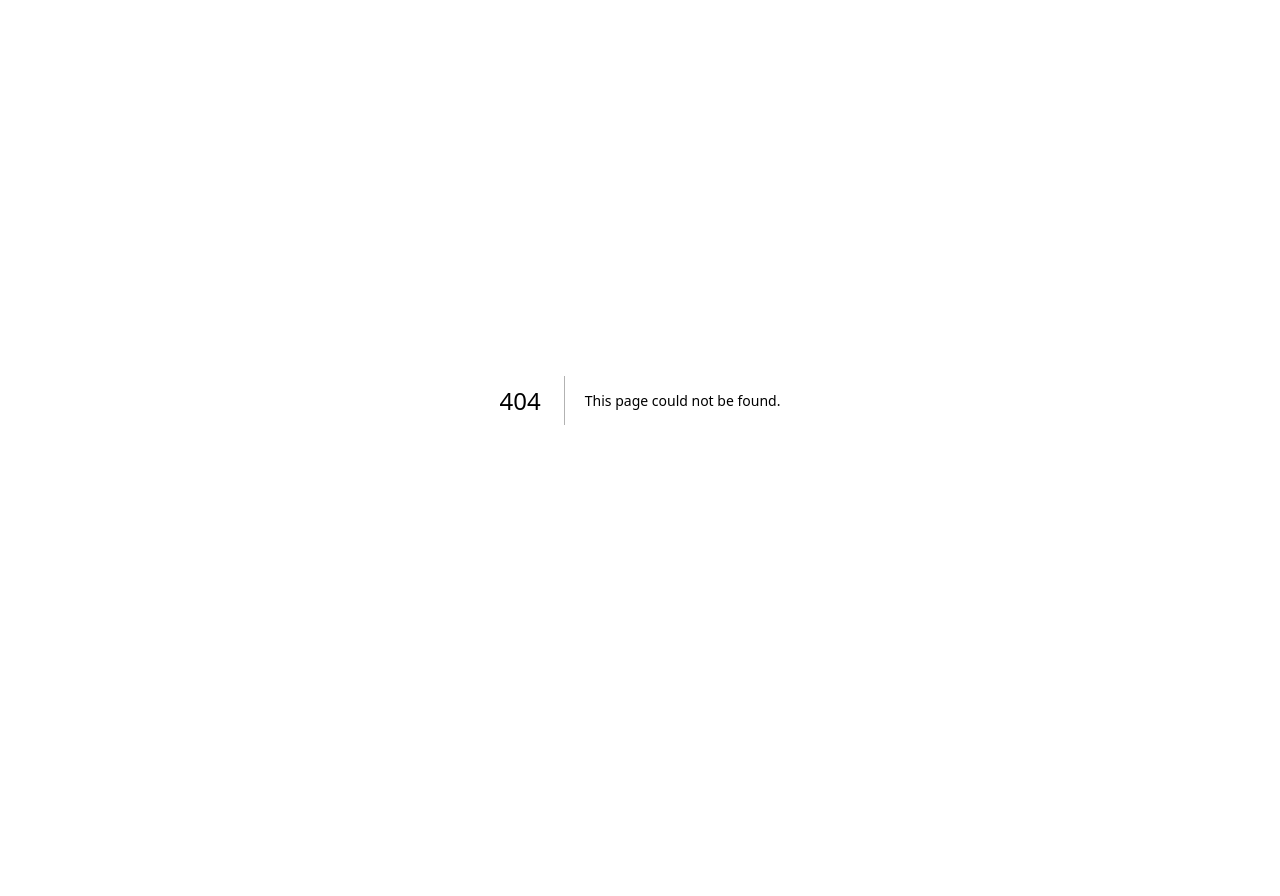
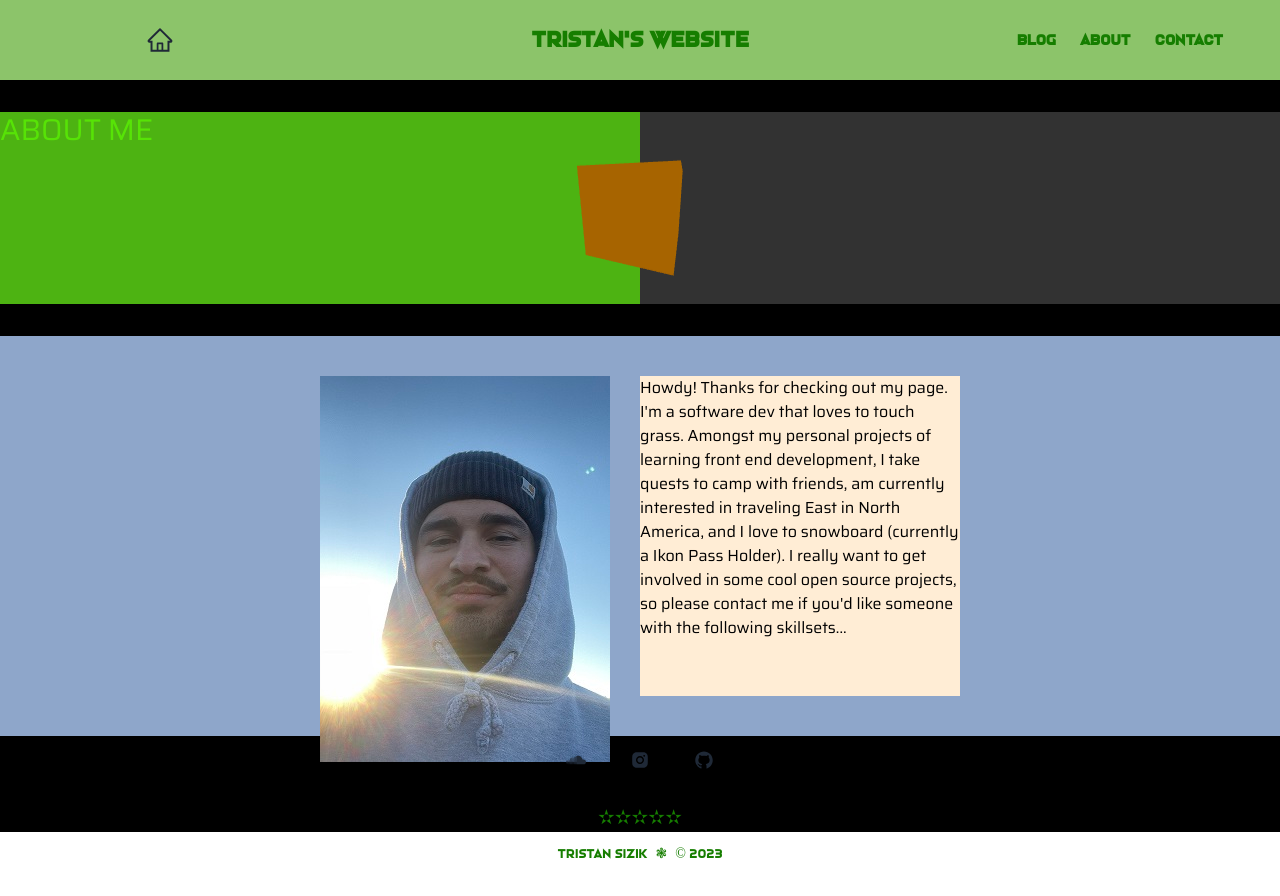
Before and after one commit to tristansizik/ForfunsiesWebDev, a Next.js app: page /about in a window 1280 px wide. Before the commit this address had no page. Shown: the top 896 px of the page. Before the commit the page ends 800 px from the top, so only its background shows below. Built offline with nearby package versions, Linux system fonts and the light colour scheme.

Commit message:
Added a new footer, and reformatted header to look nicer

```diff
--- a/src/components/FootBar.js
+++ b/src/components/FootBar.js
@@ -6,7 +6,8 @@ import Link from 'next/link'
 const FootBar = () => {
     return (
       <>
-        <div className="flex h-full items-center">
+        <div className="mt-16 flex flex-col items-center">
+          <div className="mb-3 flex space-x-4">
             <Link href="https://soundcloud.com/mastless" className="flex relative text-right w-full">
               <FootBarIcon icon={<FaSoundcloud size="20" />} text={"My Twitter"} />
             </Link>
@@ -16,6 +17,15 @@ const FootBar = () => {
             <Link href="https://github.com/tristansizik" className="relative text-right w-full">
               <FootBarIcon icon={<AiOutlineGithub size="20" />} text={"My Github"} />
             </Link>
+          </div>
+          <div className="mb-3 flex space-x-2 text-xl font-Hardigan text-green-blueish-dark">
+            <div>✫✫✫✫✫</div>
+          </div>
+          <div className="mb-8 flex space-x-2 text-sm font-Hardigan text-green-blueish-dark">
+            <div>Tristan Sizik</div>
+            <div>❃</div>
+            <div>© 2023</div>
+          </div>
          </div>
       </>
     );
--- a/src/components/NavBar.js
+++ b/src/components/NavBar.js
@@ -4,23 +4,24 @@ import { IoShareSocialOutline } from "react-icons/io";
 import Link from 'next/link'
 
 const NavBar = (bgColor) => {
-  let topMost = "justify-center items-center sticky top-0 h-20 w-full  bg-faint-grey ";
     return (
       <>
-      <div className={topMost}>
+      <div className="justify-center items-center sticky top-0 h-20 w-full bg-faint-grey ">
         <div className="flex h-full">
           <Link href="/" className="flex w-25% h-full px-0 items-center justify-items-start ">
             <NavBarIcon icon={<AiOutlineHome size="28" />} text={"Home!"} />
           </Link>
-          <div className="flex w-50% h-full px-0 justify-center items-center">
-            <div className="flex w-full h-full text-green-blueish-dark font-Hardigan text-2xl font-extrabold items-center justify-center">Tristan&apos;s Website</div>
-            {/* <p className="relative bottom-0 text-slate-700 font-montserrat text-sm font-light h-50% w-full">Serial Hobbyist</p> */}
-          </div>
+            <div className="flex w-50% h-full text-green-blueish-dark font-Hardigan text-2xl font-extrabold items-center justify-center">Tristan&apos;s Website</div>
           <div className="flex relative w-25% h-full justify-center items-center">
             {/* <Link href="/creativecode" className="flex relative text-right right-10%"> */}
-            <Link href="/threejspage" className="flex relative text-right right-10%">
+            {/* <Link href="/threejspage" className="flex relative text-right right-10%">
               <NavBarIcon icon={<FaBars size="20" />} text={''} />
-            </Link>
+            </Link> */}
+            <div className="flex items-center text-base leading-5">
+              <a className="px-3 font-Hardigan font-bold text-green-blueish-dark  hover:text-green-dark" href="/threejspage">Blog</a>
+              <a className="px-3 font-Hardigan font-bold text-green-blueish-dark hover:text-green-dark" href="/about">About</a>
+              <a className="px-3 font-Hardigan font-bold text-green-blueish-dark hover:text-green-dark" href="/contact">Contact</a>
+            </div>
           </div>
         </div>
       </div>
--- /dev/null
+++ b/src/components/skeleton/AboutMe.tsx
@@ -0,0 +1,39 @@
+import NavBar from '@/components/NavBar'
+import FootBar from '@/components/FootBar'
+import React, { useEffect } from 'react'
+import ThreeJS from '@/components/sketches/ThreeJsSketch'
+
+
+export default function BodyInfo() {
+    return(
+      <main className= "min-h-screen flex flex-col items-center bg-black animate-fade-in-p7">
+        <NavBar/>
+        <div className="relative h-50 w-full inset-y-0 my-8 bg-rusty-black">
+          <div className = "absolute w-1/2 inset-y-0 left-0 place-content-start bg-neon-green">
+            <p className="font-Saira text-3xl md:tracking-normal text-neon-green">ABOUT ME</p>
+          </div>
+          <div className = "w-full place-content-center ">
+            <ThreeJS/>
+
+          </div>
+        </div>
+
+        <div className="relative top-0 h-50% w-full flex flex-row place-content-center place-items-center bg-blue-pastel">
+          <div className="relative h-80 w-80">
+            <img src='./images/MySelfie.jpg' alt="Me :)" />
+          </div>
+          <div className="font-Saira static h-80 w-80 bg-orange-100">
+            <p>
+            Howdy! Thanks for checking out my page. I&apos;m a software dev that loves to touch grass. Amongst my personal projects of learning front end development,
+            I take quests to camp with friends, am currently interested in traveling East in North America, and I love to snowboard (currently a Ikon Pass Holder).
+            I really want to get involved in some cool open source projects, so please contact me if you&apos;d like someone with the following skillsets...
+            </p>
+          </div>
+        </div>
+
+        <div className="justify-center items-center sticky bottom-5% h-24 w-full rounded-12px">
+          <FootBar/>
+        </div>
+      </main>
+    )
+}
--- a/src/components/skeleton/ThreeJsPage.tsx
+++ b/src/components/skeleton/ThreeJsPage.tsx
@@ -13,13 +13,10 @@ export default function BodyInfo() {
         <ThreeJS />
         <div className="w-full h-48 justify-center items-center ">
         <ThreeJS />
-        <ThreeJS />
         </div>
         <ThreeJS />
-          <ThreeJS />
-        <div className="justify-center flex min-h-screen w-full bg-green-400 rounded-12px">Box 2</div>
-
-
+        <ThreeJS />
+        <div className="justify-center flex min-h-screen w-full bg-green-400 rounded-12px"></div>
       </main>
     )
 }
--- /dev/null
+++ b/src/pages/about.tsx
@@ -0,0 +1,11 @@
+import HeadInfo from '@/components/skeleton/HeadInfo'
+import AboutMe from '@/components/skeleton/AboutMe'
+
+export default function Home() {
+  return (
+    <>
+      <HeadInfo/>
+      <AboutMe/>
+    </>
+  )
+}
--- a/src/styles/globals.css
+++ b/src/styles/globals.css
@@ -1,6 +1,5 @@
 
 @import url('https://fonts.googleapis.com/css2?family=Saira&display=swap');
-@import url('');
 @tailwind base;
 @tailwind components;
 @tailwind utilities;
```
Also changed, not shown: 1 other file (tests, documents, lock files or other folders).
